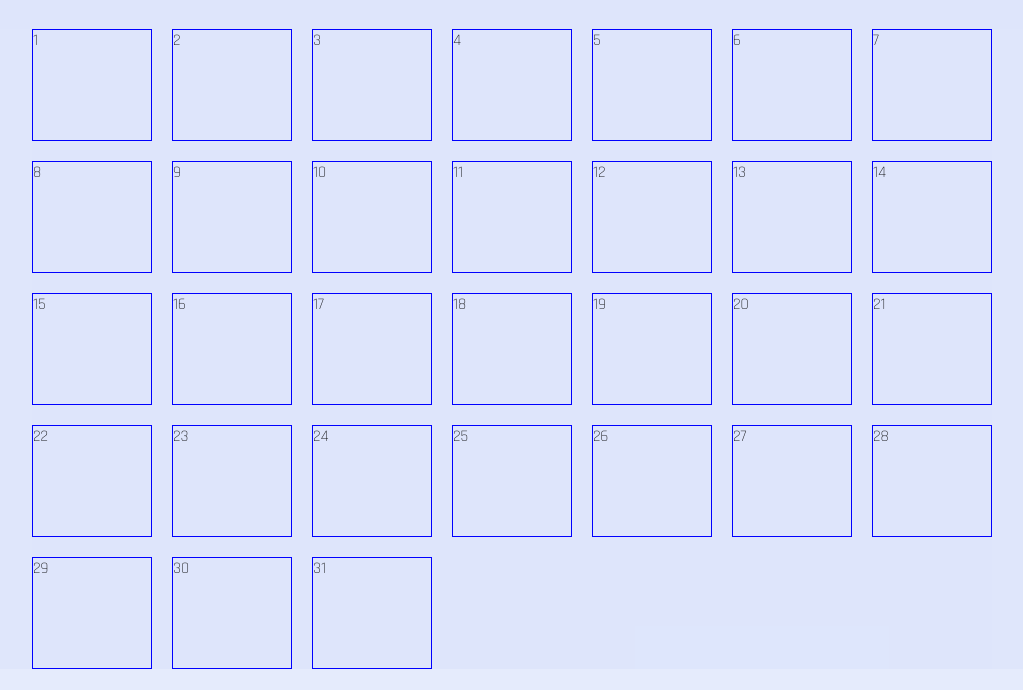
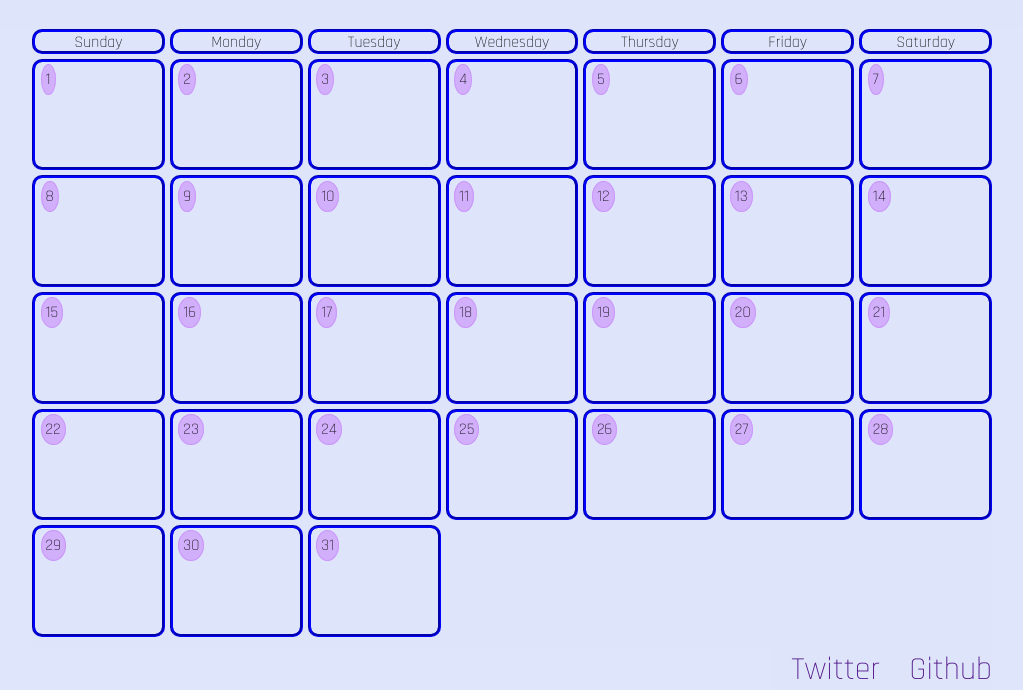
Before and after one commit to mikeyyup/calendar-app, a plain HTML site: page index.html in a window 1280 px wide. Shown: the part 137-827 px from the top of the page, without its empty margins (128-1151 px from the left). Before the commit the page ends 806 px from the top, so only its background shows below. Drawn offline with Linux system fonts and the light colour scheme.

Commit message:
add daily styling and footer

```diff
--- a/index.html
+++ b/index.html
@@ -53,39 +53,57 @@
 
 <section>
 <div class="calendar">
-  <div class="day">1</div>
-  <div class="day">2</div>
-  <div class="day">3</div>
-  <div class="day">4</div>
-  <div class="day">5</div>
-  <div class="day">6</div>
-  <div class="day">7</div>
-  <div class="day">8</div>
-  <div class="day">9</div>
-  <div class="day">10</div>
-  <div class="day">11</div>
-  <div class="day">12</div>
-  <div class="day">13</div>
-  <div class="day">14</div>
-  <div class="day">15</div>
-  <div class="day">16</div>
-  <div class="day">17</div>
-  <div class="day">18</div>
-  <div class="day">19</div>
-  <div class="day">20</div>
-  <div class="day">21</div>
-  <div class="day">22</div>
-  <div class="day">23</div>
-  <div class="day">24</div>
-  <div class="day">25</div>
-  <div class="day">26</div>
-  <div class="day">27</div>
-  <div class="day">28</div>
-  <div class="day">29</div>
-  <div class="day">30</div>
-  <div class="day">31</div>
+    <div class="weekday">Sunday</div>
+    <div class="weekday">Monday</div>
+    <div class="weekday">Tuesday</div>
+    <div class="weekday">Wednesday</div>
+    <div class="weekday">Thursday</div>
+    <div class="weekday">Friday</div>
+    <div class="weekday">Saturday</div>
+    <div class="day"><span>1</span></div>
+    <div class="day"><span>2</span></div>
+    <div class="day"><span>3</span></div>
+    <div class="day"><span>4</span></div>
+    <div class="day"><span>5</span></div>
+    <div class="day"><span>6</span></div>
+    <div class="day"><span>7</span></div>
+    <div class="day"><span>8</span></div>
+    <div class="day"><span>9</span></div>
+    <div class="day"><span>10</span></div>
+    <div class="day"><span>11</span></div>
+    <div class="day"><span>12</span></div>
+    <div class="day"><span>13</span></div>
+    <div class="day"><span>14</span></div>
+    <div class="day"><span>15</span></div>
+    <div class="day"><span>16</span></div>
+    <div class="day"><span>17</span></div>
+    <div class="day"><span>18</span></div>
+    <div class="day"><span>19</span></div>
+    <div class="day"><span>20</span></div>
+    <div class="day"><span>21</span></div>
+    <div class="day"><span>22</span></div>
+    <div class="day"><span>23</span></div>
+    <div class="day"><span>24</span></div>
+    <div class="day"><span>25</span></div>
+    <div class="day"><span>26</span></div>
+    <div class="day"><span>27</span></div>
+    <div class="day"><span>28</span></div>
+    <div class="day"><span>29</span></div>
+    <div class="day"><span>30</span></div>
+    <div class="day"><span>31</span></div>
 </div>
+
+<footer>
+  <div class="footer">
+  <a href=""><img src="" alt="">Twitter</a>
+  <a href=""><img src="" alt="">Github</a>
+</div>
+</footer>
+
 </section>
+
+
+
 
 </body>
 <script src="script.js"></script>
--- a/style.css
+++ b/style.css
@@ -69,19 +69,52 @@ h1 {
 
 .calendar {
   width: 75%;
-  height: 100%;
   display: grid;
   grid-template-columns: 1fr 1fr 1fr 1fr 1fr 1fr 1fr;
-  grid-template-rows: 1fr 1fr 1fr 1fr 1fr;
+  grid-template-rows: 4% 18% 18% 18% 18% 18%;
   margin: auto;
-  grid-gap: 20px;
+  grid-gap: 5px;
+  height: 100%;
+}
+
+.day,
+.weekday {
+  border: 3px blue groove;
+  border-radius: 10px;
+}
+
+.weekday {
+  text-align: center;
 }
 
 .day {
-  border: 1px blue solid;
+  height: 100%;
+  padding-top: 0.45rem;
+  padding-left: 0.345rem;
 }
-
+span {
+  background-color: rgba(198, 126, 249, 0.53);
+  border: 1px solid rgba(198, 126, 249, 0.53);
+  border-radius: 50%;
+  padding: 0.25rem;
+  width: 50px;
+  height: 50px;
+}
 section {
   position: absolute;
   width: 100%;
-  height: 80%;
+  height: 77.5%;
+}
+footer {
+  display: flex;
+  font-size: 2rem;
+  justify-content: flex-end;
+}
+
+.footer {
+  margin-right: 12.5%;
+}
+
+.footer > a {
+  text-decoration: none;
+}
```
Also changed, not shown: twitter.png (added).
